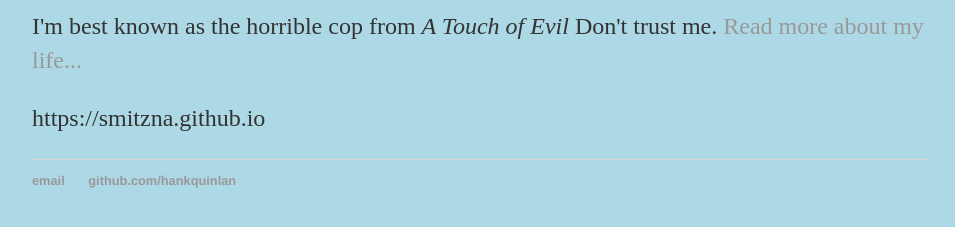
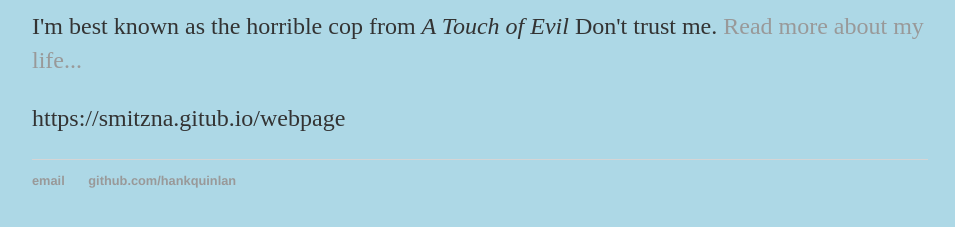
Before and after one commit to smitzna/webpage, a Jekyll site: the page built from index.html, in a window 1280 px wide. Shown: the part 187-414 px from the top of the page, without its empty margins (160-1115 px from the left). Built offline with Jekyll 4.4.1, drawn with Linux system fonts in a browser that asks for light colours; part of the change alters nothing that is shown.

Commit message:
Update _config.yml

```diff
--- a/_config.yml
+++ b/_config.yml
@@ -1,2 +1,3 @@
 name: Hank Quinlan, Horrible Cop
 markdown: kramdown
+url: https://smitzna.gitub.io/webpage
```
